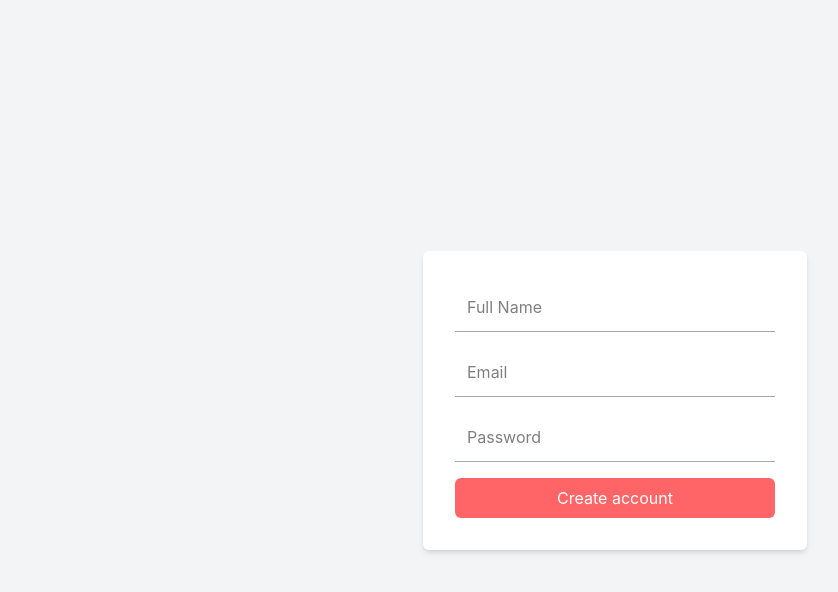
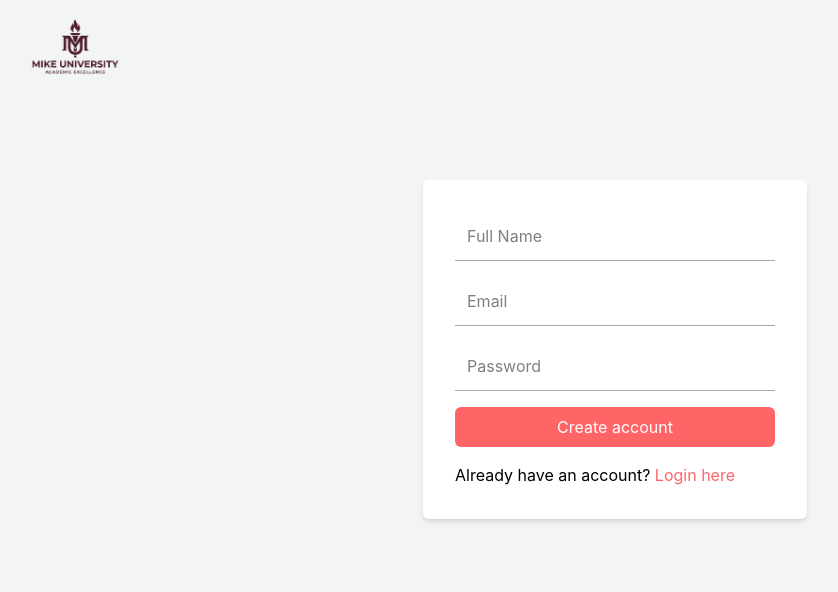
Before and after one commit to Miketryartd/Mike-University---Frontend, a React (Vite) app: page /Register in a window 1280 px wide. Shown: the top 592 px of the page, without its empty margins (25-863 px from the left). Built offline with nearby package versions, Linux system fonts and the light colour scheme; no server answers.

Commit message:
upd register design

```diff
--- a/src/pages/Register.tsx
+++ b/src/pages/Register.tsx
@@ -1,7 +1,8 @@
 import { useState } from "react"
-
+import logo_2 from "../assets/images/logo_2.png";
 import type { User } from "../schemas/User";
 import { useRegister } from "../hooks/useRegister";
+import { Link } from "react-router-dom";
 export default function Register(){
 
      const {loading, error, register} = useRegister();
@@ -20,17 +21,20 @@ export default function Register(){
      }
     return (
         <>
-        <div>
+        <div className="min-h-screen bg-gray-100">
+            <div>
+                <img loading="lazy" className="p-5 h-25 w-50 object-cover rounded-md" src={logo_2}></img>
+            </div>
 
-           <div className="min-h-screen flex items-center justify-center bg-gray-100">
-            <div>
+           <div className="mt-20 flex items-center justify-center bg-gray-100">
 
-            </div>
              <form className="flex flex-col gap-4 bg-white p-8 w-96 rounded-md shadow-md" method="POST" onSubmit={handleRegister}>
+
                 <input className="border-b border-t-none border-slate-800/40 outline-none text-black p-3" type="text" placeholder="Full Name" name="name" required onChange={(e) => setName(e.target.value)}></input>
                 <input className="border-b border-t-none border-slate-800/40 outline-none text-black p-3" type="email" placeholder="Email" name="email" required onChange={(e) => setEmail(e.target.value)}></input>
                 <input className="border-b border-t-none border-slate-800/40 outline-none text-black p-3" type="password" placeholder="Password" name="password"  onChange={(e) => setPassword(e.target.value)}required></input>
                 <button className="bg-red-400 text-white hover:bg-red-600 rounded-md cursor-pointer p-2" type="submit">Create account</button>
+                <p>Already have an account? <Link className="hover:underline text-red-400 hover:text-red-600" to="/Login">Login here</Link></p>
             </form>
            </div>
 
```
Also changed, not shown: src/assets/images/logo_2.png (added).
